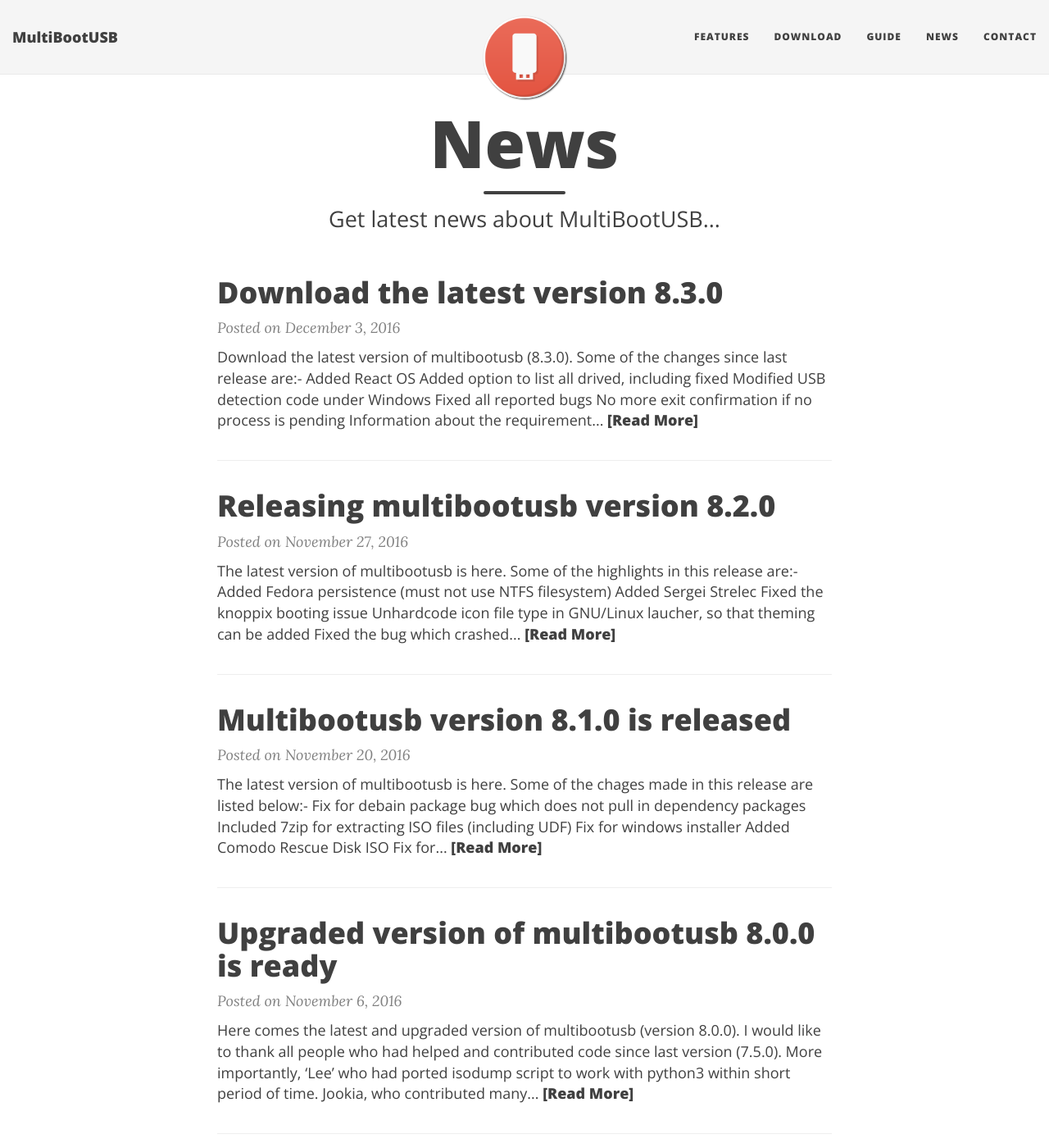
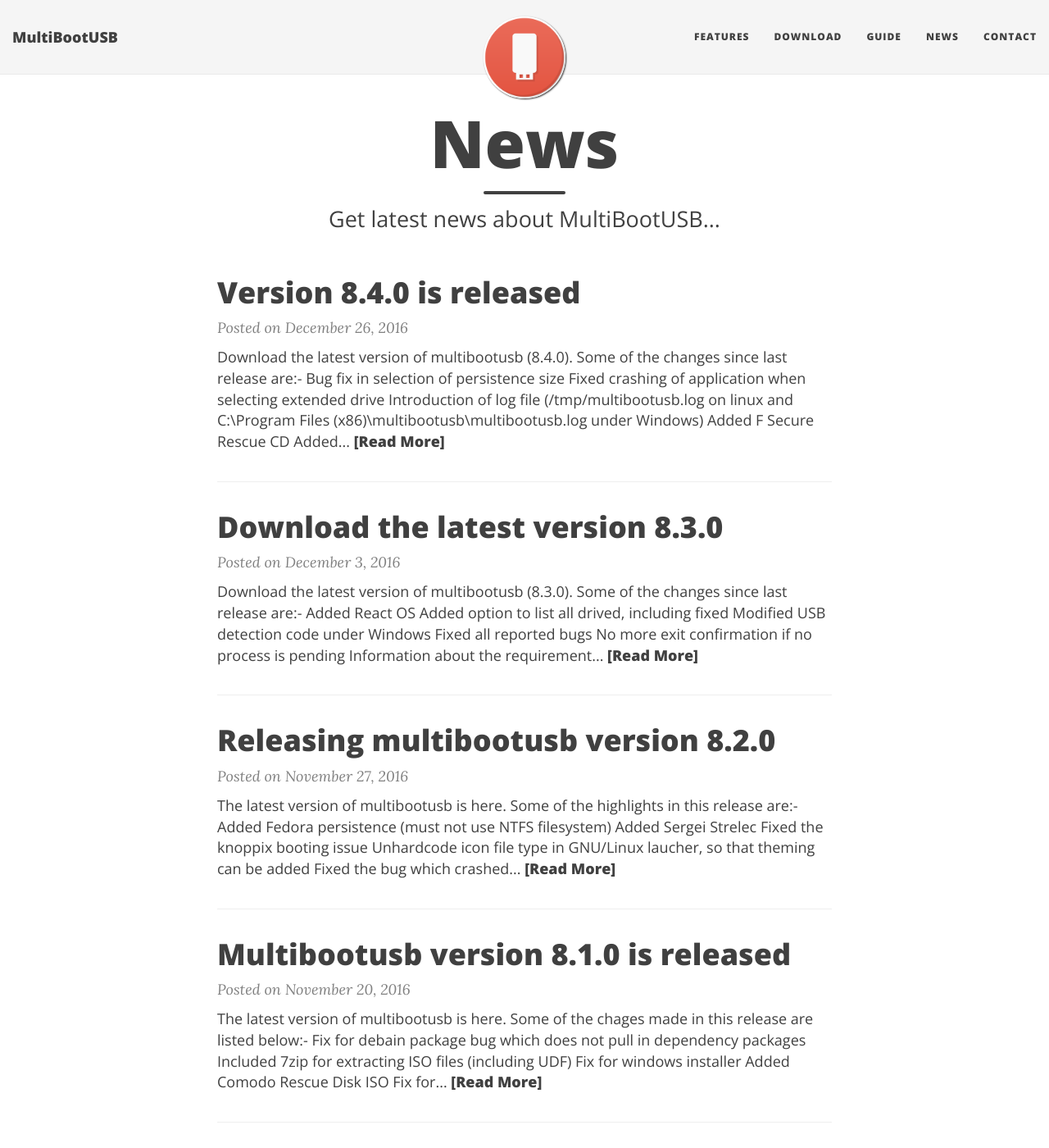
Before and after one commit to mbusb/mbusb.github.io, a Jekyll site: the page built from news/index.html, in a window 1280 px wide and 1400 px high. Shown: the whole window at 82% size. Built offline with Jekyll 4.4.1, drawn with Linux system fonts in a browser that asks for light colours; nearby versions of some CDN libraries; the list of posts is cut into pages by our own code; some of the changed text lies outside the part shown.

Commit message:
updated to version 8.4.0

```diff
--- /dev/null
+++ b/_posts/2016-12-26-Version 8.4.0 is released.md
@@ -0,0 +1,16 @@
+---
+comments: true
+---
+
+Download the latest version of multibootusb (8.4.0). Some of the changes since last release are:-
+
+* Bug fix in selection of persistence size
+* Fixed crashing of application when selecting extended drive
+* Introduction of log file (/tmp/multibootusb.log on linux and C:\Program Files (x86)\multibootusb\multibootusb.log under Windows)
+* Added F Secure Rescue CD
+* Added Tail
+* Support for latest wifislax
+* Fix for ROSA boot issue
+* Various other minor bug fixes
+
+Go to [Download](http://multibootusb.org/page_download) page for download option...
```
Also changed, not shown: page_download.md (+6 -6 lines).
